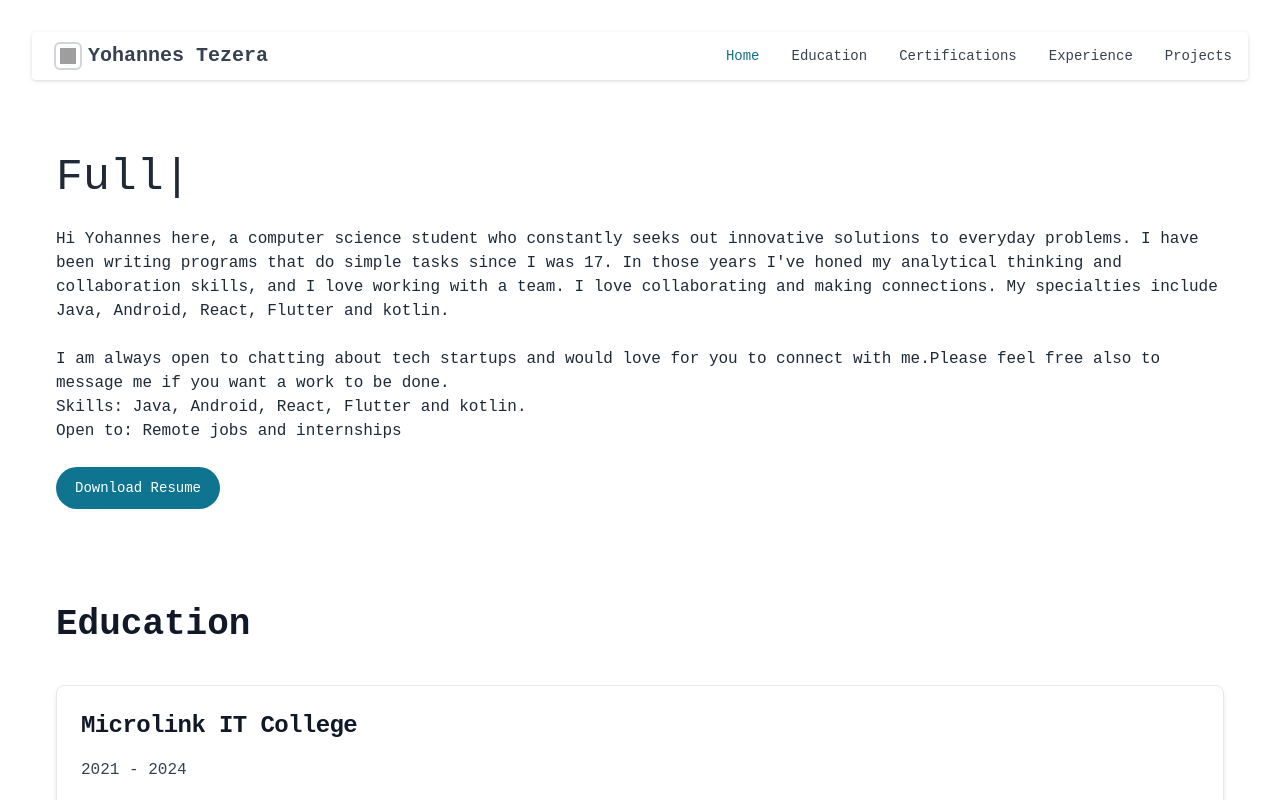
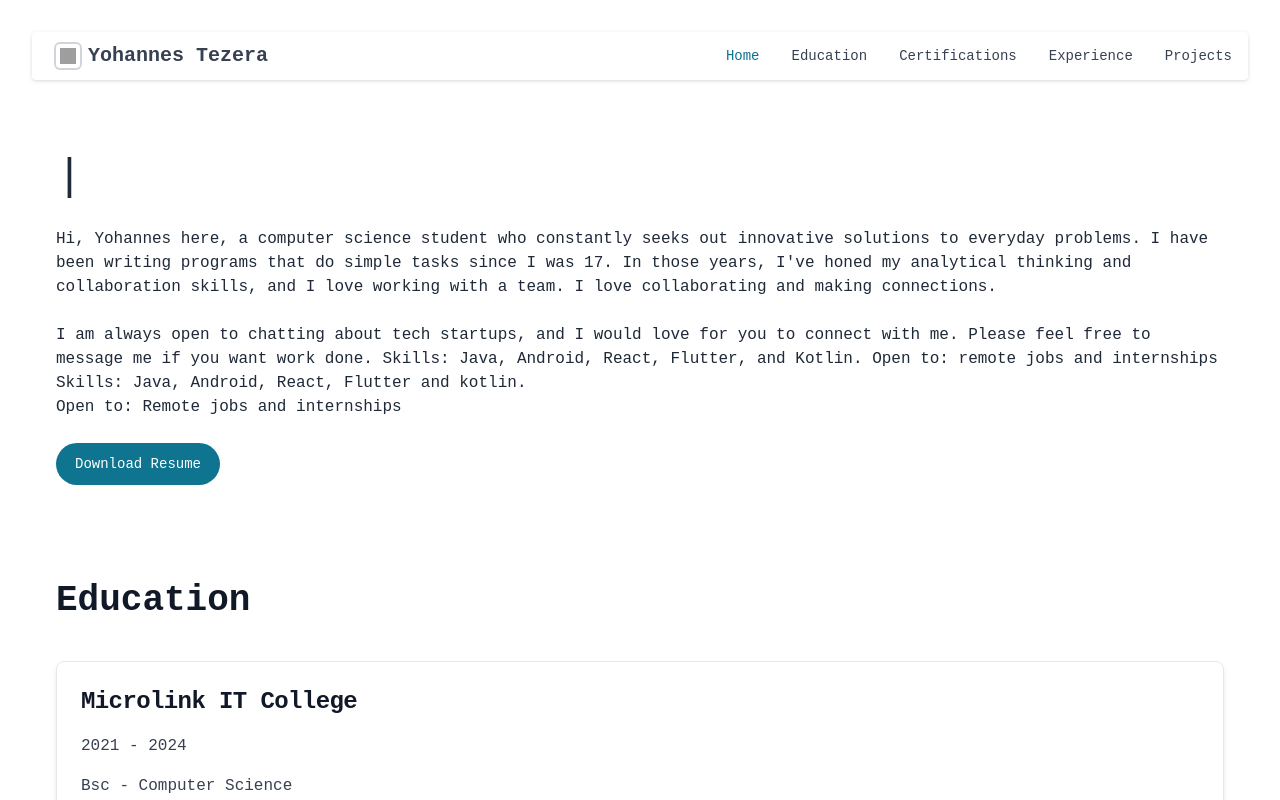
Before and after one commit to YohannesTz/yohannestz-page, a React (Vite) app: page / in a window 1280 px wide. Shown: the top 800 px of the page. Built offline with nearby package versions, Linux system fonts and the light colour scheme; grey boxes are pictures that could not be loaded; a small style sheet from the web is missing.

Commit message:
updated tex

```diff
--- a/src/components/Middletext.tsx
+++ b/src/components/Middletext.tsx
@@ -10,11 +10,9 @@ export const MiddleText = () => {
                 sequence={[
                     'Web',
                     2500,
-                    'Fullstack',
+                    'Backend',
                     2500,
                     'Android',
-                    2500,
-                    'Flutter',
                     2500
                 ]}
                 wrapper="h1"
@@ -25,12 +23,14 @@ export const MiddleText = () => {
             />
 
             <p>
-                Hi Yohannes here, a computer science student who constantly seeks out innovative solutions to everyday problems. I have been writing programs that
-                do simple tasks since I was 17. In those years I've honed my analytical thinking and collaboration skills, and I
-                love working with a team. I love collaborating and making connections. My specialties include Java, Android, React, Flutter and kotlin.
+                Hi, Yohannes here, a computer science student who constantly seeks out innovative solutions to everyday problems. I have been writing programs that do simple tasks since I was 17.
+                In those years, I've honed my analytical thinking and collaboration skills, and I love working with a team. I love collaborating and making connections.
 
                 <br /> <br />
-                I am always open to chatting about tech startups and would love for you to connect with me.Please feel free also to message me if you want a work to be done.
+                I am always open to chatting about tech startups, and I would love for you to connect with me. Please feel free to message me if you want work done.
+                Skills: Java, Android, React, Flutter, and Kotlin.
+                Open to: remote jobs and internships
+
                 <br />
                 Skills: Java, Android, React, Flutter and kotlin.
                 <br />
@@ -38,7 +38,7 @@ export const MiddleText = () => {
             </p>
             <div className="flex flex-row my-6">
                 <div>
-                    <Button pill href="https://drive.google.com/file/d/121H6hNMGXWx6UUgDBo0-564j7VsbJjH3/view?usp=share_link">
+                    <Button pill href="https://drive.google.com/file/d/121H6hNMGXWx6UUgDBo0-564j7VsbJjH3/view?usp=share_link" target="_blank">
                         Download Resume
                     </Button>
                 </div>
```
